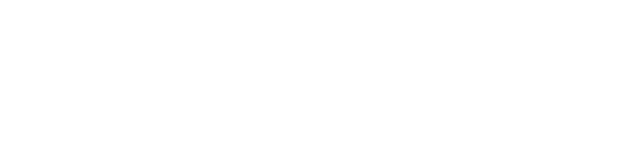
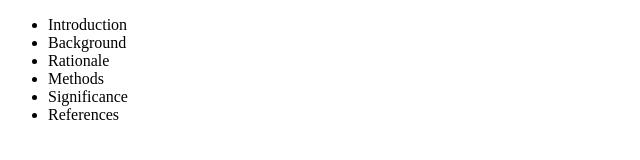
Before and after one commit to s2dotK/researchproposal, a plain HTML site: page index.html in a window 1280 px wide. Shown: the whole page, without its empty margins (0-640 px from the left). Drawn offline with Linux system fonts and the light colour scheme.

Commit message:
added menu

```diff
--- a/index.html
+++ b/index.html
@@ -1,4 +1,14 @@
 <!DOCTYPE html>
 <html>
-
+  <head>
+    <title>Research Proposal</title>
+  </head>
+  <body>
+    <ul>
+      <li><a href="index.html"></a>Introduction</li>
+      <li><a href="background.html"></a>Background</li>
+      <li><a href="rationale.html"></a>Rationale</li>
+      <li><a href="methods.html"></a>Methods</li>
+      <li><a href="significance.html"></a>Significance</li>
+      <li><a href="references.html"></a>References</li>
 </html>
```
